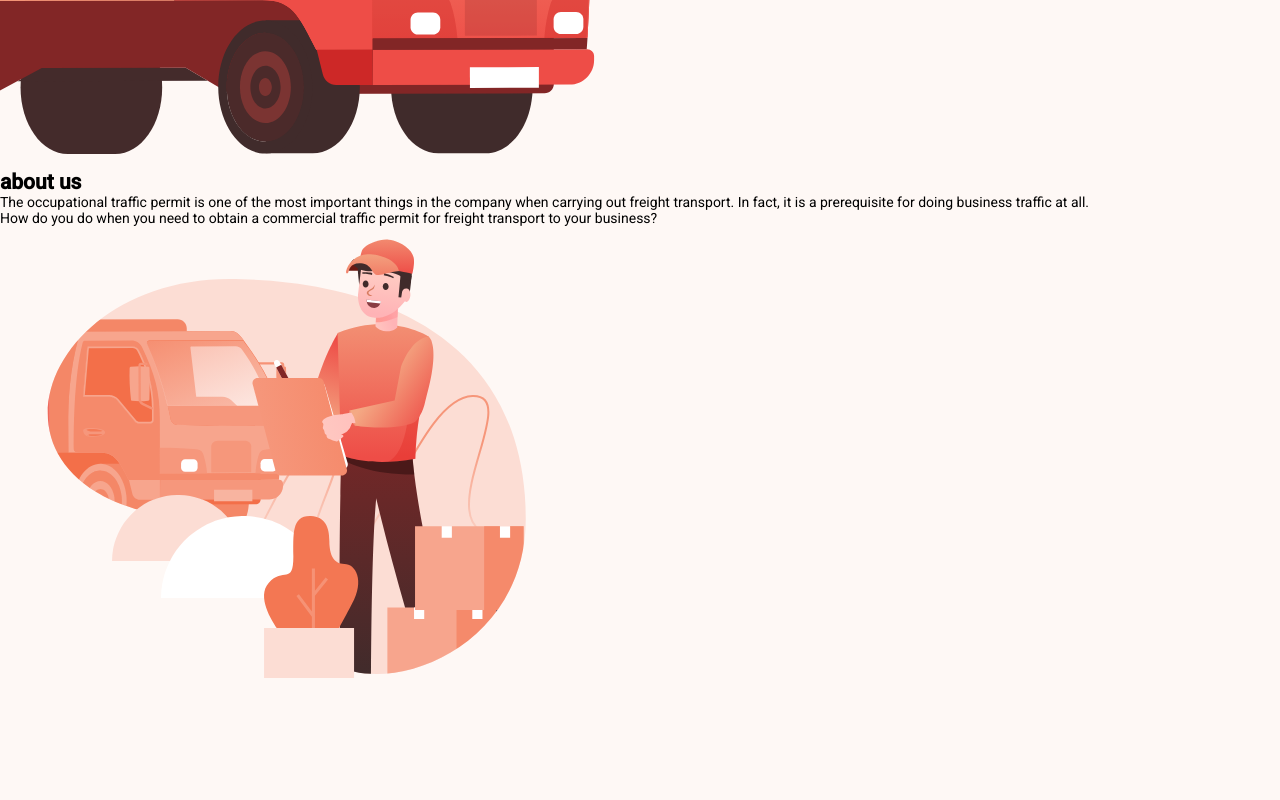
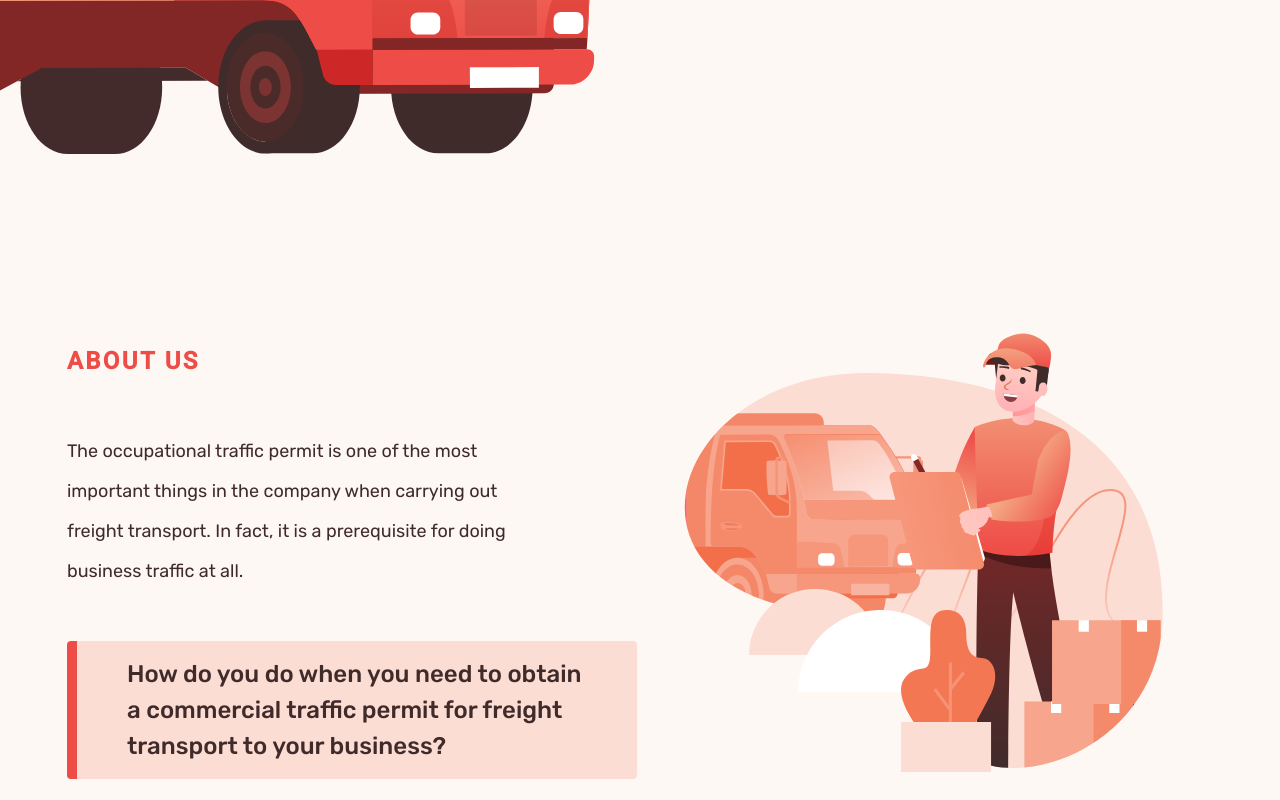
Before and after one commit to leoorlandin/traffic-landing-page, a React (Create React App) app: page / in a window 1280 px wide. Shown: the part 1030-1830 px from the top of the page. Before the commit the page ends 1739 px from the top, so only its background shows below. Built offline with nearby package versions, Linux system fonts and the light colour scheme.

Commit message:
add style to about us section

```diff
--- a/src/pages/Home/styles.js
+++ b/src/pages/Home/styles.js
@@ -1,6 +1,10 @@
 import styled from 'styled-components';
 
 import Scene from '../../assets/Scene.svg';
+
+const PrimaryColor = "#EE4D47";
+const SecondaryColor = "#FCDDD4";
+const TextBodyColor = "#402B2B";
 
 
 export const MainBanner = styled.div`
@@ -41,7 +45,43 @@ export const BannerSection = styled.div`
 
 
 export const AboutSection = styled.div`
+  display: flex;
+  height: 550;
+  align-items: center;
+  justify-content: center;
+  margin-top: 150px;
 `;
 
 export const AboutTexts = styled.div`
+  h2 {
+    color: ${PrimaryColor};
+    text-transform: uppercase;
+    font-size: 24px;
+    line-height: 40px;
+    letter-spacing: 0.1em;
+  }
+
+  & :nth-child(2){
+      max-width: 470px;
+      font-family: Rubik;
+      font-size: 18px;
+      line-height: 40px;
+      color: ${TextBodyColor};
+      margin-top: 50px;
+      margin-bottom: 50px;
+
+  }
+
+  & :nth-child(3){
+    max-width: 570px;
+    background: ${SecondaryColor};
+    border-left: 10px solid ${PrimaryColor};
+    font-size: 24px;
+    line-height: 36px;
+    color: ${TextBodyColor};
+    font-family: Rubik;
+    font-weight: 500;
+    padding: 15px 50px;
+    border-radius: 4px;
+  }
 `;
```
